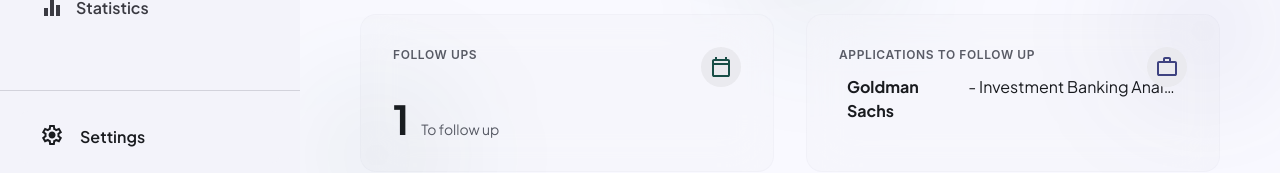
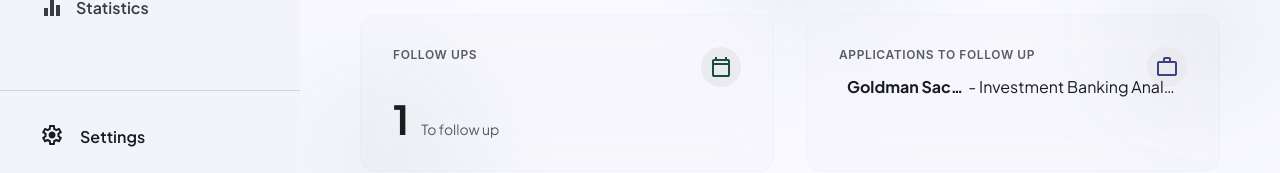
Before and after one commit to Galvatar/Aplicate, a Next.js app: page /home in a window 1280 px wide. Shown: the part 480-653 px from the top of the page. Built offline with nearby package versions, Linux system fonts and the light colour scheme; no server answers.

Commit message:
Fixed some more multiline isssues

```diff
--- a/app/(app)/home/HomePage.tsx
+++ b/app/(app)/home/HomePage.tsx
@@ -29,7 +29,9 @@ export default function Home() {
   );
   const followUpApplications = applications.filter(
     (app) => app.followUpDate ? new Date(app.followUpDate) < new Date() : 0
-  ).sort((a,b) => (a.followUpDate ? (new Date(a.followUpDate).getTime()) : 0) - (b.followUpDate ? (new Date(b.followUpDate).getTime()) : 0))
+  )
+  .filter((app) => app.status != Status.Rejected)
+  .sort((a,b) => (a.followUpDate ? (new Date(a.followUpDate).getTime()) : 0) - (b.followUpDate ? (new Date(b.followUpDate).getTime()) : 0))
   .slice(0,3);
   const orderedApplications = applications
     .sort((a,b) => new Date(b.lastUpdate).getTime() - new Date(a.lastUpdate).getTime()).slice(0,3);
@@ -260,12 +262,12 @@ export default function Home() {
             </div>
           </div>
           <div className="absolute -top-12 -right-12 w-32 h-32 bg-primary/10 rounded-full blur-3xl group-hover:bg-primary/20 transition-all duration-700" />
-          <div className="flex flex-col md:-mt-3">
+          <div className="flex z-10 flex-col md:-mt-3">
             {followUpApplications.map((application, idx) => (
               <div
                 onClick={() => router.push(`/job/${application.id}?origin=home`)}
                 key={application.id} className={`flex px-2 cursor-pointer transition-colors gap-1 hover:bg-surface-container-lowest rounded-lg ${idx > 0 ? 'border-t border-t-surface-container-highest mt-1 pt-1' : ''}`}>
-                <h2 className="font-bold">
+                <h2 className="font-bold block line-clamp-1 truncate">
                   {application.company}
                 </h2>
                 <h2 className="block line-clamp-1 truncate">
--- a/app/(app)/home/components/demoData.tsx
+++ b/app/(app)/home/components/demoData.tsx
@@ -11,7 +11,7 @@ export const demoApplications: Application[] = [
     company: "Vercel", // Tech Industry
     employmentType: "Full-time",
     foundOn: "LinkedIn",
-    status: Status.Interview,
+    status: Status.Rejected,
     location: "Remote (US)",
     applied: daysAgo(14),
     lastUpdate: daysAgo(2),
@@ -32,7 +32,7 @@ export const demoApplications: Application[] = [
     company: "Goldman Sachs", // Finance Industry
     employmentType: "Full-time",
     foundOn: "Company Site",
-    status: Status.Rejected,
+    status: Status.Interview,
     location: "New York, NY",
     applied: daysAgo(30),
     lastUpdate: daysAgo(5),
```
